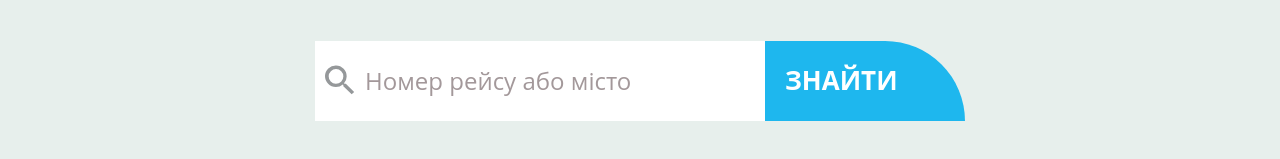
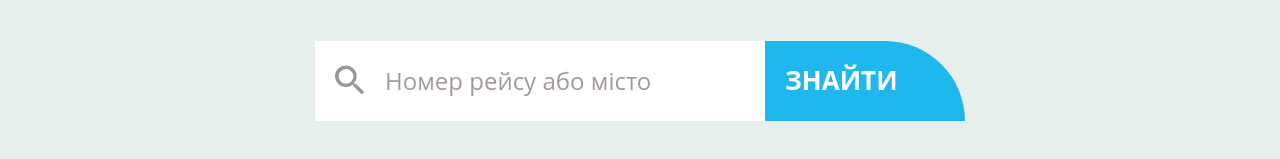
Before and after one commit to Kluy/employees-directory-app, a React app: page /arrival in a window 1280 px wide. Shown: the part 202-361 px from the top of the page. Built offline with nearby package versions, Linux system fonts and the light colour scheme; no server answers.

Commit message:
c37_30-01

```diff
--- a/src/components/buttons/buttons.scss
+++ b/src/components/buttons/buttons.scss
@@ -1,4 +1,5 @@
 .select {
+
     &__btn {
         height: 60px;
         width: 610px;
--- a/src/components/calendar/Calendar.jsx
+++ b/src/components/calendar/Calendar.jsx
@@ -1,7 +1,7 @@
 import React, { useEffect } from 'react';
 import DateSelector from '../dateSelector/DateSelector';
 import PropTypes from 'prop-types';
-import { useNavigate, useSearchParams } from 'react-router-dom';
+import { useNavigate, useParams, useSearchParams } from 'react-router-dom';
 import { flightNumberAction, getSheduleAction } from '../shedule.actions';
 import { connect } from 'react-redux';
 import moment from 'moment';
@@ -9,6 +9,8 @@ import moment from 'moment';
 import './calendar.scss';
 
 const Calendar = ({ getShedule, saveFlightNumber }) => {
+  const { isDepature } = useParams();
+
   const newDate = new Date();
 
   const [searchParams] = useSearchParams({
@@ -32,6 +34,7 @@ const Calendar = ({ getShedule, saveFlightNumber }) => {
         <input
           onChange={(e) => {
             navigate({
+              pathname: `/${isDepature || 'departure'}`,
               search: `?date=${moment(e.target.value).format(
                 'DD-MM-YYYY'
               )}${search}`,
--- a/src/components/dateSelector/DateSelector.jsx
+++ b/src/components/dateSelector/DateSelector.jsx
@@ -1,10 +1,12 @@
 import React from 'react';
 import moment from 'moment';
 import classNames from 'classnames';
-import { useNavigate, useSearchParams } from 'react-router-dom';
+import { useNavigate, useParams, useSearchParams } from 'react-router-dom';
 import PropTypes from 'prop-types';
 
 const DateSelector = ({ selectDate }) => {
+  const { isDepature } = useParams();
+
   const date = selectDate.format('DD-MM-YYYY');
   const [searchParams] = useSearchParams({
     date: moment(new Date()).format('DD-MM-YYYY'),
@@ -20,6 +22,7 @@ const DateSelector = ({ selectDate }) => {
       })}
       onClick={() => {
         navigate({
+          pathname: `/${isDepature || 'departure'}`,
           search: `?date=${date}${search}`,
         });
       }}
--- a/src/components/search/Search.jsx
+++ b/src/components/search/Search.jsx
@@ -11,7 +11,7 @@ const Search = ({ saveFlightNumber }) => {
   const { isDepature } = useParams();
   const [searchParams] = useSearchParams({});
   const params = Object.fromEntries([...searchParams]);
-  const [input, setInput] = useState(params.search);
+  const [input, setInput] = useState(params.search || '');
   const today = moment(new Date()).format('DD-MM-YYYY');
   const navigate = useNavigate();
 
--- a/src/components/search/search.scss
+++ b/src/components/search/search.scss
@@ -16,11 +16,11 @@
     border: 0;
     font-size: 24px;
     outline: none;
-    padding-left: 50px;
+    padding-left: 70px;
     background-image: url('../../images/search.svg');
     background-repeat: no-repeat;
     background-size: 40px;
-    background-position: 5px;
+    background-position: 15px 50%;
 
     &::placeholder {
       color: #a3989a;
```
